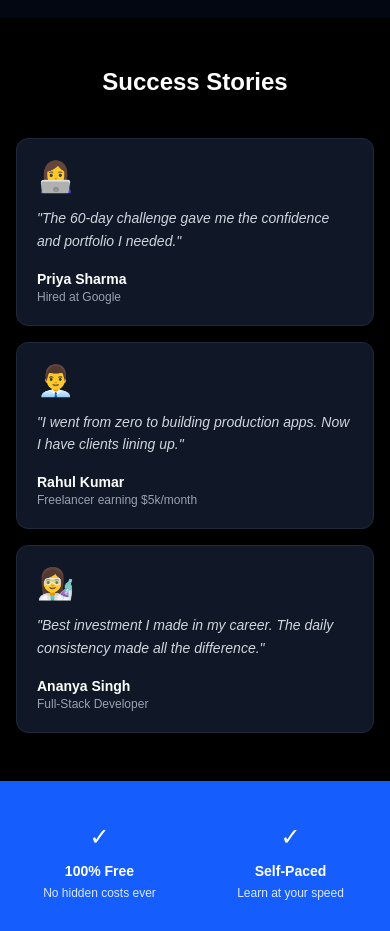
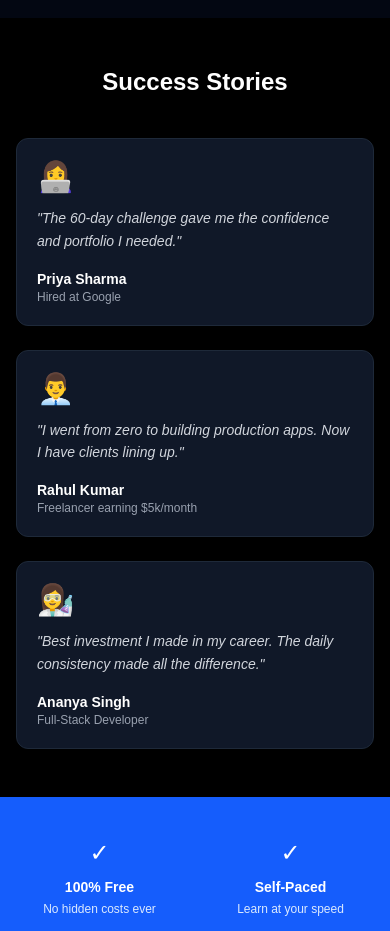
Before and after one commit to Mandeepkour06/ZYRON-ML, a Next.js app: page / in a window 390 px wide. Shown: the part 2120-3051 px from the top of the page. Built offline with nearby package versions, Linux system fonts and the light colour scheme.

Commit message:
Improve mobile testimonial spacing

```diff
--- a/app/dashboard/page.tsx
+++ b/app/dashboard/page.tsx
@@ -134,7 +134,7 @@ export default function Dashboard() {
 
         <div className="grid grid-cols-1 lg:grid-cols-3 gap-4 sm:gap-6 lg:gap-8">
           {/* Main Content */}
-          <div className="lg:col-span-2 space-y-4 sm:space-y-6">
+          <div className="lg:col-span-2 lg:self-start space-y-4 sm:space-y-6">
             {/* Today's Challenge */}
             <div className="bg-gray-900 rounded-xl p-5 sm:p-6 lg:p-8 shadow-sm border border-gray-800">
               <div className="flex items-center justify-between mb-4 sm:mb-6">
--- a/app/day/[id]/page.tsx
+++ b/app/day/[id]/page.tsx
@@ -315,7 +315,7 @@ export default function ChallengeDayPage() {
 
         <div className="grid grid-cols-1 lg:grid-cols-3 gap-4 sm:gap-6 lg:gap-8">
           {/* Main Content */}
-          <div className="lg:col-span-2 space-y-4 sm:space-y-6">
+          <div className="lg:col-span-2 lg:self-start space-y-4 sm:space-y-6">
             {/* Skills Section */}
             <div className="bg-gray-900 rounded-xl p-5 sm:p-6 border border-gray-800">
               <h2 className="text-lg sm:text-xl lg:text-2xl font-bold text-white mb-3 sm:mb-4 flex items-center gap-2">
--- a/app/page.tsx
+++ b/app/page.tsx
@@ -131,7 +131,7 @@ export default function Home() {
       <section className="max-w-7xl mx-auto px-4 sm:px-6 lg:px-8 py-12 sm:py-16 lg:py-20">
         <h2 className="text-2xl sm:text-3xl lg:text-4xl font-bold text-center mb-10 sm:mb-14 lg:mb-16 text-white">Success Stories</h2>
 
-        <div className="grid grid-cols-1 sm:grid-cols-2 lg:grid-cols-3 gap-4 sm:gap-6 lg:gap-8">
+        <div className="grid grid-cols-1 sm:grid-cols-2 lg:grid-cols-3 gap-6 sm:gap-6 lg:gap-8">
           {[
             {
               name: "Priya Sharma",
```
